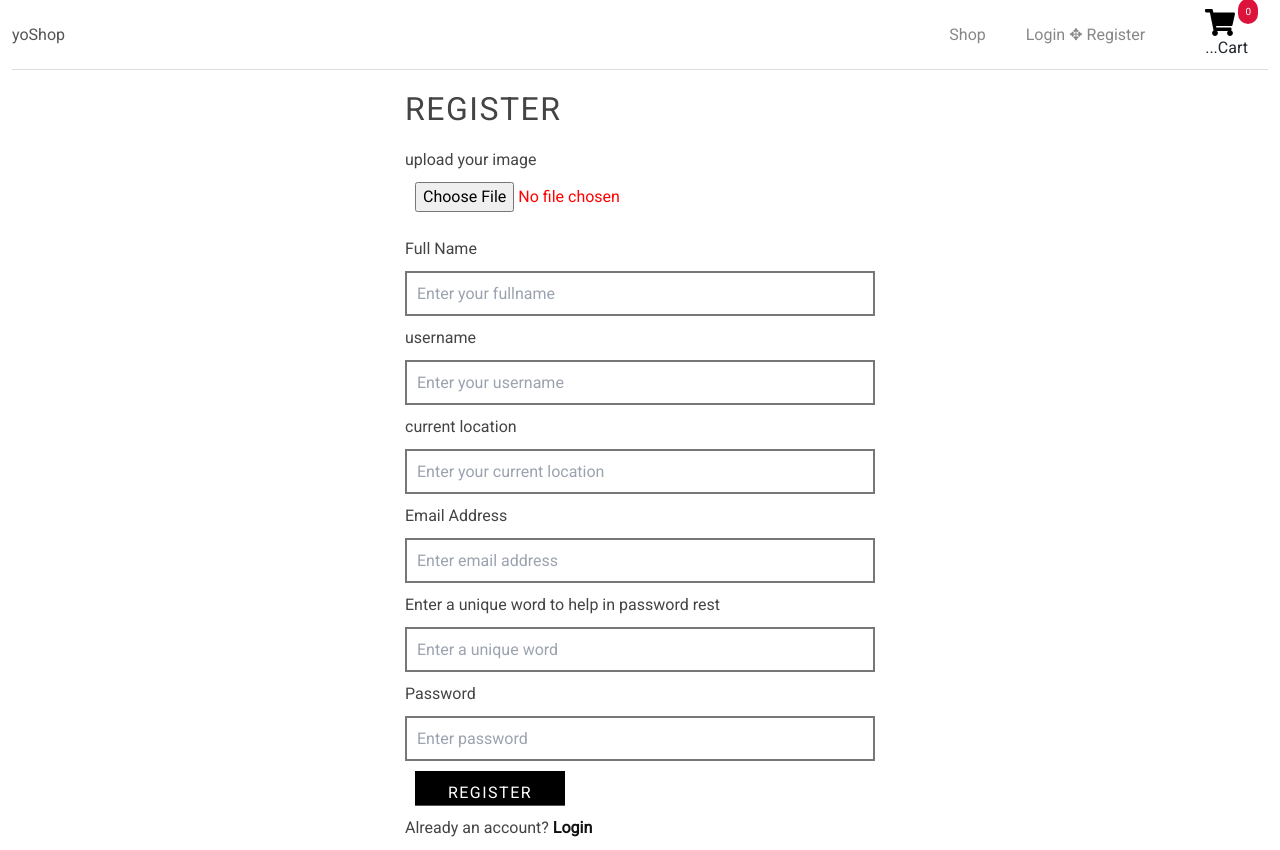
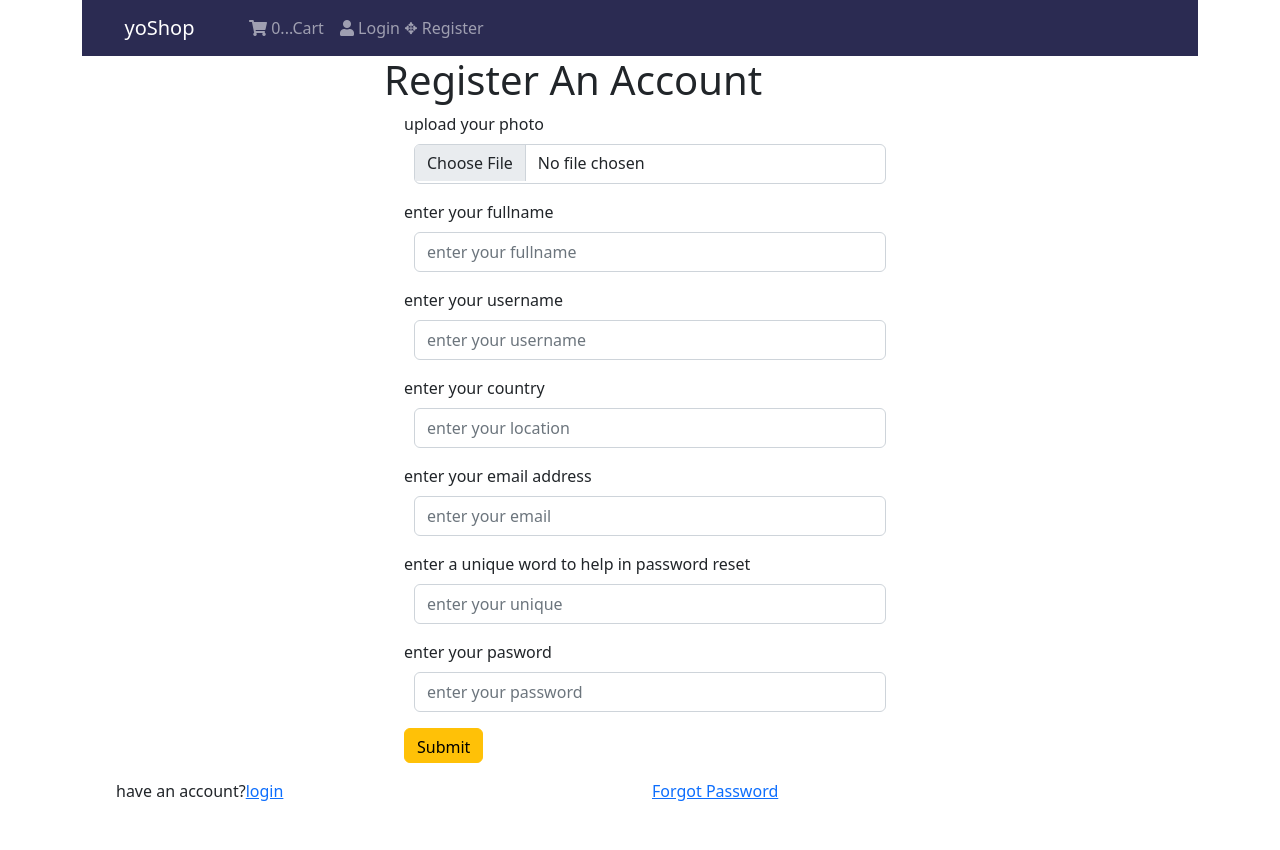
Before and after one commit to yoShop4711/disfronttest, a React (Create React App) app: page /register in a window 1280 px wide. After the commit the page ends 819 px from the top, so only its background shows below. Built offline with nearby package versions, Linux system fonts and the light colour scheme; no server answers.

Commit message:
styling has commenced

```diff
--- a/package.json
+++ b/package.json
@@ -10,13 +10,12 @@
     "boostrap": "^2.0.0",
     "buffer": "^6.0.3",
     "http-proxy-middleware": "^2.0.6",
-    "lodash": "^4.17.21",
-    "material-table": "^2.0.3",
     "moment": "^2.29.4",
     "react": "^18.2.0",
     "react-bootstrap": "^2.4.0",
     "react-dom": "^18.2.0",
     "react-redux": "^8.0.2",
+    "react-router-bootstrap": "^0.26.2",
     "react-router-dom": "^6.3.0",
     "react-scripts": "5.0.1",
     "react-spring": "^9.4.5",
@@ -45,8 +44,5 @@
       "last 1 firefox version",
       "last 1 safari version"
     ]
-  },
-  "devDependencies": {
-    "tailwindcss": "^3.2.4"
   }
 }
--- a/public/index.html
+++ b/public/index.html
@@ -14,6 +14,13 @@
 <link rel="preconnect" href="https://fonts.gstatic.com" crossorigin>
 <link href="https://fonts.googleapis.com/css2?family=Roboto&display=swap" rel="stylesheet">
 <link href="https://cdn.jsdelivr.net/npm/bootstrap@5.2.0-beta1/dist/css/bootstrap.min.css" rel="stylesheet">
+<link
+rel="stylesheet"
+href="https://cdnjs.cloudflare.com/ajax/libs/font-awesome/5.14.0/css/all.min.css"
+integrity="sha512-1PKOgIY59xJ8Co8+NE6FZ+LOAZKjy+KY8iq0G4B3CyeY6wYHN3yt9PW0XpSriVlkMXe40PTKnXrLnZ9+fkDaog=="
+crossorigin="anonymous"
+/>
+
 
 
     <!--
--- a/src/App.js
+++ b/src/App.js
@@ -40,6 +40,7 @@ import UpdateWishlists from "./components/buyer/UpdateWishlists"
 import DeleteWishlists from "./components/buyer/DeleteWishlists"
 import CustomersOrders from "./components/seller/CustomersOrders"
 import BuyerProfile from "./components/seller/BuyerProfile"
+import NavHeader from "./components/header/NavHeader"
 
 
 
@@ -52,7 +53,8 @@ function App() {
 
     <Router>
     <div className='container'>
-  <Header />
+  {/* <Header /> */}
+  <NavHeader />
   <Routes>
 
 <Route path="/" element={ <Products /> } />
--- a/src/components/auth/Forgot.js
+++ b/src/components/auth/Forgot.js
@@ -1,7 +1,8 @@
 import { useState } from 'react'
 import { useNavigate } from "react-router-dom"
 import axios from "axios"
-import './auth.css'
+import "./auth.css"
+
 
 function Forgot() {
     const navigate = useNavigate()
@@ -38,6 +39,7 @@ function Forgot() {
     }
 
     return (
+
         <div className="fg_pass">
             <h2>Forgot Your Password?</h2>
 
--- a/src/components/auth/Login.js
+++ b/src/components/auth/Login.js
@@ -1,6 +1,8 @@
 import { useState } from "react";
 import { Link } from "react-router-dom";
-import "./auth.css";
+import { Container, Form, Row, Col, Button } from 'react-bootstrap';
+
+
 import axios from "axios";
 
 
@@ -48,46 +50,47 @@ function Login() {
 
 
   return (
-    <div className="login_page">
-      <h2>Login</h2>
+    <Container>
+    <Row className="justify-content-md-center">
+      <Col xs={12} md={6}>
+      <h1>Log In</h1>
+      <Form onSubmit={handleSubmit}>
+      <Form.Group className="mb-3" controlId="formBasicEmail">
+        <Form.Label>enter your username</Form.Label>
+        <Form.Control type="name" name="username" value={values.username} onChange={handleChange} placeholder="enter your username" />
+
+      </Form.Group>
+
+      <Form.Group className="mb-3" controlId="formBasicPassword">
+        <Form.Label>enter your password</Form.Label>
+        <Form.Control type="password" name="password" value={values.password} onChange={handleChange} placeholder="enter your password" />
+
+      </Form.Group>
+      <Button variant="danger" type="submit">
+        Submit
+      </Button>
 
 
-      <form onSubmit={handleSubmit}>
-        <div>
-          <label htmlFor="username">Username</label>
-          <input
-            type="text"
-            placeholder="Enter your username"
-            id="username"
-            name="username"
-            value={values.username}
-            onChange={handleChange}
-          />
-        </div>
 
-        <div>
-          <label htmlFor="password">Password</label>
-          <input
-            type="password"
-            placeholder="Enter password"
-            id="password"
-            name="password"
-            value={values.password}
-            onChange={handleChange}
-          />
-        </div>
 
-        <div className="row">
-          <button type="submit">Login</button>
-          <Link to="/forgot">Forgot your password? </Link>
-        </div>
-      </form>
 
-      <p>
-        New Customer? <Link to="/register"> Register</Link>
-      </p>
-    </div>
-  );
+      </Form>
+      <Row className="py-3">
+          <Col>
+            New Customer?
+            <Link to="/register">Register</Link>
+          </Col>
+          <Col className="text-right">
+            <Link to="/forgot">Forgot Password</Link>
+          </Col>
+        </Row>
+
+
+      </Col>
+    </Row>
+  </Container>
+
+      );
 }
 
 export default Login;
--- a/src/components/auth/Register.js
+++ b/src/components/auth/Register.js
@@ -1,7 +1,9 @@
 import { useState } from "react";
-import "./auth.css";
+// import "./auth.css";
 import { Link } from "react-router-dom";
 import axios from "axios";
+import { Container, Form, Row, Col, Button } from 'react-bootstrap';
+
 
 function Register() {
   const [values, setValues] = useState({
@@ -52,100 +54,75 @@ function Register() {
   }
 
   return (
-    <div className="login_page">
-      <h2>Register</h2>
+    <Container>
+    <Row className="justify-content-md-center">
+      <Col xs={12} md={6}>
+      <h1>Register An Account</h1>
+      <Form onSubmit={handleSubmit}>
+      <Form.Group className="mb-3" controlId="formBasicUserimage">
+        <Form.Label>upload your photo</Form.Label>
+        <Form.Control type="file" name="userImage"  onChange={handleChange}  />
 
-      <form onSubmit={handleSubmit} encType="multipart/form-data">
-      <div className="input">
-        <label htmlFor="email">upload your image</label>
-                <input type="file" name="userImage"  onChange={handleChange}    />
-              </div>
+      </Form.Group>
 
-        <div>
-          <label htmlFor="name">Full Name</label>
-          <input
-            type="text"
-            placeholder="Enter your fullname"
-            id="fullname"
-            name="fullname"
-            value={values.fullname}
-            onChange={handleChange}
+      <Form.Group className="mb-3" controlId="formBasicFullname">
+        <Form.Label>enter your fullname</Form.Label>
+        <Form.Control type="text" name="fullname" value={values.fullname} onChange={handleChange} placeholder="enter your fullname" />
+
+      </Form.Group>
+      <Form.Group className="mb-3" controlId="formBasicUsername">
+        <Form.Label>enter your username</Form.Label>
+        <Form.Control type="text" name="username" value={values.username} onChange={handleChange} placeholder="enter your username" />
+
+      </Form.Group>
+
+      <Form.Group className="mb-3" controlId="formBasicLocation">
+        <Form.Label>enter your country</Form.Label>
+        <Form.Control type="text" name="location" value={values.location} onChange={handleChange} placeholder="enter your location" />
+
+      </Form.Group>
+      <Form.Group className="mb-3" controlId="formBasicEmail">
+        <Form.Label>enter your email address</Form.Label>
+        <Form.Control type="email" name="email" value={values.email} onChange={handleChange} placeholder="enter your email" />
+
+      </Form.Group>
+
+      <Form.Group className="mb-3" controlId="formBasicQuestion">
+        <Form.Label>enter a unique word to help in password reset</Form.Label>
+        <Form.Control type="text" name="question" value={values.question} onChange={handleChange} placeholder="enter your unique " />
+
+      </Form.Group>
+      <Form.Group className="mb-3" controlId="formBasicPassword">
+        <Form.Label>enter your pasword</Form.Label>
+        <Form.Control type="text" name="password" value={values.password} onChange={handleChange} placeholder="enter your password" />
+
+      </Form.Group>
 
 
-          />
-        </div>
-        <div>
-          <label htmlFor="name">username</label>
-          <input
-            type="text"
-            placeholder="Enter your username"
-            id="username"
-            name="username"
-            value={values.username}
-            onChange={handleChange}
-          />
-        </div>
+      <Button variant="warning" type="submit">
+        Submit
+      </Button>
 
 
-        <div>
-          <label htmlFor="email">current location</label>
-          <input
-            type="text"
-            placeholder="Enter your current location"
-            id="location"
-            name="location"
-            value={values.location}
-            onChange={handleChange}
-          />
-        </div>
 
 
-        <div>
-          <label htmlFor="email">Email Address</label>
-          <input
-            type="text"
-            placeholder="Enter email address"
-            id="email"
-            name="email"
-            value={values.email}
-            onChange={handleChange}
-          />
-        </div>
-        <div>
-          <label htmlFor="question">Enter a unique word to help in password rest</label>
-          <input
-            type="text"
-            placeholder="Enter a unique word"
-            id="question"
-            name="question"
-            value={values.question}
-            onChange={handleChange}
-          />
-        </div>
 
+      </Form>
+      </Col>
+    </Row>
+    <Row className="py-3">
+          <Col>
+            have an account?
+            <Link to="/login">login</Link>
+          </Col>
+          <Col className="text-right">
+            <Link to="/forgot">Forgot Password</Link>
+          </Col>
+        </Row>
 
-        <div>
-          <label htmlFor="password">Password</label>
-          <input
-            type="password"
-            placeholder="Enter password"
-            id="password"
-            name="password"
-            value={values.password}
-            onChange={handleChange}
-          />
-        </div>
+  </Container>
 
-        <div className="row">
-          <button type="submit">Register</button>
-        </div>
-      </form>
-
-      <p>
-        Already an account? <Link to="/login">Login</Link>{" "}
-      </p>
-    </div>
-  );
+      );
 }
 
 export default Register;
--- /dev/null
+++ b/src/components/header/NavHeader.js
@@ -0,0 +1,203 @@
+import { useContext, useState } from "react";
+import { Navbar, Nav, Container, NavItem } from 'react-bootstrap';
+import { LinkContainer } from 'react-router-bootstrap';
+import { itemTotal } from "../../api/CartApi";
+import { GlobalState } from "../../GlobalState";
+import { Link } from "react-router-dom";
+
+
+
+function NavHeader() {
+    const state = useContext(GlobalState);
+    const [isLogged] = state.userApi.isLogged;
+    const [isSeller] = state.userApi.isSeller;
+    const [owner] = state.userApi.owner;
+    const [isAdmin] = state.userApi.isAdmin;
+    const [isBuyer] = state.userApi.isBuyer;
+
+    const logoutUser = async () => {
+        localStorage.removeItem('token')
+
+
+        window.location.href = "/";
+
+
+      };
+
+      const loggedRouter = () => {
+        return (
+          <Nav>
+
+            <NavItem>
+              <LinkContainer to="/" onClick={logoutUser}>
+                <Nav.Link>logout</Nav.Link>
+              </LinkContainer>
+            </NavItem>
+          </Nav>
+        );
+      };
+
+      const sellerRouter = () => {
+        return (
+          <Nav>
+            <NavItem>
+              <LinkContainer to="/create_product">
+                <Nav.Link>
+                create product
+                </Nav.Link>
+
+                </LinkContainer>
+            </NavItem>
+            <NavItem>
+              <LinkContainer to="/my_products"><Nav.Link>my products</Nav.Link></LinkContainer>
+            </NavItem>
+            <NavItem>
+              <LinkContainer to="/customer_orders">
+
+            <Nav.Link>customer orders</Nav.Link>
+
+                </LinkContainer>
+            </NavItem>
+          </Nav>
+        );
+      };
+
+      const adminRouter = () => {
+        return (
+          <Nav>
+             <NavItem>
+              <LinkContainer to="/show_users">
+                <Nav.Link>show users</Nav.Link>
+              </LinkContainer>
+            </NavItem>
+            <NavItem>
+              <LinkContainer to="/show_sellers">
+                <Nav.Link>show sellers</Nav.Link>
+              </LinkContainer>
+            </NavItem>
+            <NavItem>
+              <LinkContainer to="/filter_users">
+                <Nav.Link>filter users</Nav.Link>
+              </LinkContainer>
+            </NavItem>
+            <NavItem>
+              <LinkContainer to="/create_category">
+                <Nav.Link>create Category</Nav.Link>
+              </LinkContainer>
+            </NavItem>
+            <NavItem>
+              <LinkContainer to="/orders">
+                <Nav.Link>orders</Nav.Link>
+              </LinkContainer>
+            </NavItem>
+            <NavItem>
+              <LinkContainer to="/customer_wishlists">
+
+                <Nav.Link>wishlists</Nav.Link>
+              </LinkContainer>
+            </NavItem>
+          </Nav>
+        );
+      };
+
+      const buyerRouter = () => {
+        return (
+          <Nav>
+            <NavItem>
+              <LinkContainer to="/buyer_orders">
+                <Nav.Link>my orders</Nav.Link>
+              </LinkContainer>
+            </NavItem>
+            <NavItem>
+              <LinkContainer to="/create_wishlist">
+                <Nav.Link>create wishlist</Nav.Link>
+              </LinkContainer>
+
+            </NavItem>
+            <NavItem>
+              <LinkContainer to="/my_wishlist">
+                <Nav.Link>my wishlist</Nav.Link>
+              </LinkContainer>
+            </NavItem>
+
+          </Nav>
+        );
+      };
+
+      const figureOut = () => {
+        if (isSeller) {
+          return sellerRouter();
+        } else if (isAdmin) {
+          return adminRouter();
+        } else if (isBuyer) {
+          return buyerRouter();
+        }
+      };
+
+
+
+    return(
+        <header>
+            <Navbar bg="dark" variant="dark" expand="lg" collapseOnSelect>
+        <Container>
+          <LinkContainer to="/">
+            <Navbar.Brand>yoShop</Navbar.Brand>
+          </LinkContainer>
+          <Navbar.Toggle aria-controls="basic-navbar-nav" />
+          <Navbar.Collapse id="basic-navbar-nav">
+            {/* <SearchBox /> */}
+            <Nav className="ml-auto">
+              <LinkContainer to="/cart">
+                <Nav.Link>
+                  <i className="fas fa-shopping-cart"></i>{' '}
+                  <span>{itemTotal()}</span>
+                  ...Cart{" "}
+
+
+                </Nav.Link>
+              </LinkContainer>
+
+
+
+                  {/* <LinkContainer to="/">
+                    <Nav.Item>Products </Nav.Item>
+                  </LinkContainer> */}
+                  {figureOut()}
+
+
+        { isLogged ? (
+          loggedRouter()
+        ) : (
+                <LinkContainer to="/login">
+                  <Nav.Link>
+                    <i className="fas fa-user"></i> Login ✥ Register
+                  </Nav.Link>
+                </LinkContainer> )}
+
+              {/*
+              {userInfo && userInfo.role === 'admin' && (
+                <NavDropdown title="Admin" id="adminMenu">
+                  <LinkContainer to={routes.USERS}>
+                    <NavDropdown.Item>Users</NavDropdown.Item>
+                  </LinkContainer>
+                  <LinkContainer to={routes.PRODUCTS}>
+                    <NavDropdown.Item>Products</NavDropdown.Item>
+                  </LinkContainer>
+                  <LinkContainer to={routes.ORDERS}>
+                    <NavDropdown.Item>Orders</NavDropdown.Item>
+                  </LinkContainer>
+                </NavDropdown>
+              )} */}
+            </Nav>
+          </Navbar.Collapse>
+        </Container>
+      </Navbar>
+
+
+    </header>
+
+
+        )
+}
+
+export default NavHeader
--- a/src/components/header/header.css
+++ b/src/components/header/header.css
@@ -1,43 +1,99 @@
-header{
-    min-height: 70px;
-    width: 100%;
-    overflow: hidden;
+button.navbar-toggle-btn:focus {
+    box-shadow: none;
+}
+
+.navbar-brand {
     display: flex;
-    flex-wrap: wrap;
-    justify-content: space-around;
     align-items: center;
-    border-bottom: 1px solid #ddd;
+    justify-content: space-evenly;
+    width: 12%;
 }
-header .logo{
-    flex: 1;
+
+.nav-logo {
+    width: 1.8em;
+    height: 1.8em;
 }
-header a{
 
-    color: #555;
-    text-decoration: none;
+.nav-cart-size {
+    border: 1px solid red;
+    position: absolute;
+    height: 1em;
+    width: 1em;
+    top: 25%;
+    color: white;
+    display: flex;
+    align-items: center;
+    justify-content: center;
+    text-align: center;
+    padding: 0.1em;
+    border-radius: 50%;
+    background: #FF0800;
+    margin: 0;
+    margin-left: 0.8em;
+    font-weight: bold;
 }
-header ul li{
-    display: inline-block;
-    opacity: 0.7;
-    padding: 0 20px;
+
+.nav-avatar-container {
+    display: flex;
+    align-items: center;
+    margin-left: 0.8em;
 }
-header ul li:hover{
-    opacity: 1;
+
+.nav-avatar {
+    height: 35px;
+    width: 35px;
+    border-radius: 50%;
+    border: 0.2px solid white;
+    filter: brightness(1.1);
 }
-.menu{
-    display: none;
+
+.navbar-icons {
+    font-size: 1.2em;
 }
-.cart-icon{
-    position: relative;
-    margin-right: 20px;
+
+@media screen and (max-width:430px) {
+    nav.navbar {
+        padding: 0.5rem 0;
+    }
+
+    .nav-cart-size {
+        top: 25%;
+        text-align: center;
+        padding: 0em;
+        margin-left: 0.5em;
+    }
+
+    div.nav-mobile {
+        display: flex;
+        flex-flow: row nowrap;
+        align-items: center;
+        width: 50%;
+    }
+
+    a.nav-link {
+        font-size: 1rem;
+    }
+
+    .navbar-icons {
+        font-size: 1em;
+    }
+
+    .navbar-dropdown-cover {
+        display: none;
+        visibility: hidden;
+    }
+
+    .nav-logo {
+        margin-right: 0.25em;
+    }
+
+    .navbar-brand {
+        width: auto;
+        max-width: 50%;
+    }
+
+    .nav-avatar-container {
+        margin-left: 0;
+        padding: 0;
+    }
 }
-.cart-icon span{
-    background: crimson;
-    border-radius: 20px;
-    color: white;
-    position: absolute;
-    top:-10px;
-    right: -10px;
-    padding: 5px 7px;
-    font-size: 10px;
-}
--- a/src/index.css
+++ b/src/index.css
@@ -1,91 +1,40 @@
-@tailwind base;
-@tailwind components;
-@tailwind utilities;
-
-body {
-  margin: 0;
-  padding: 0;
-  box-sizing: border-box;
-  font-family: 'Roboto', sans-serif;
+.bg-dark {
+  background-color: #2b2b52 !important;
+}
+.nav-link {
+  position: relative;
+}
+.cart {
+  position: absolute;
+  background-color: white;
+  width: 19px;
+  height: 20px;
+  border-radius: 50%;
+  color: black;
+  text-align: center;
+  top: 4px;
+  left: -5px;
 }
 
-code {
-  font-family: source-code-pro, Menlo, Monaco, Consolas, 'Courier New',
-    monospace;
+/* SearchBox */
+
+form {
+  background-color: #fff;
+  border-radius: 100px;
+  padding: 0 20px;
 }
 
-
-@media (max-width: 820px){
-  header .logo{
-    min-width: 115px;
-    flex: none;
-  }
-  header ul{
-   padding: 10px 0;
-  }
-}
-@media (max-width: 720px){
-  header ul{
-   position: fixed;
-   top:0;
-   left: -100%;
-   width: 100%;
-   height: 100vh;
-   background: white;
-   display: flex;
-   flex-direction: column;
-   justify-content: space-around;
-   align-items: center;
-   opacity: 0.98;
-   z-index: 99;
-   transition: 0.5s ease-in;
-  }
-  header .menu{
-    display: block;
-    cursor: pointer;
-  }
-  header ul li .menu{
-    position: absolute;
-    top:20px;
-    right: 20px;
-  }
-  header{
-    justify-content: space-between;
+@media (max-width: 700px) {
+  form {
+    flex-flow: row !important;
+    margin-top: 20px;
   }
 }
 
-@media (max-width: 570px){
-  .filter_menu .row span{
-    display: none;
-  }
+input {
+  border: 0;
+  font-size: 0.875rem;
 }
-
-@media (max-width: 500px){
-  .App{
-    padding: 0 10px;
-  }
-  .detail{
-    font-size: 100%;
-    padding: 0;
-  }
-  .filter_menu input{
-    margin: 0;
-  }
-  .filter_menu .sort{
-    flex: 1;
-  }
-  .filter_menu .sort select{
-    width: 100%;
-    min-width: 290px;
-    margin: 5px 0;
-  }
-  .login-page{
-    padding: 30px 15px;
-  }
-  .delete-all{
-    margin: 20px 0;
-  }
-  .create_product .upload{
-    margin: 20px 0;
-  }
+input:focus {
+  box-shadow: none !important;
 }
```
Also changed, not shown: 1 other file (tests, documents, lock files or other folders).
